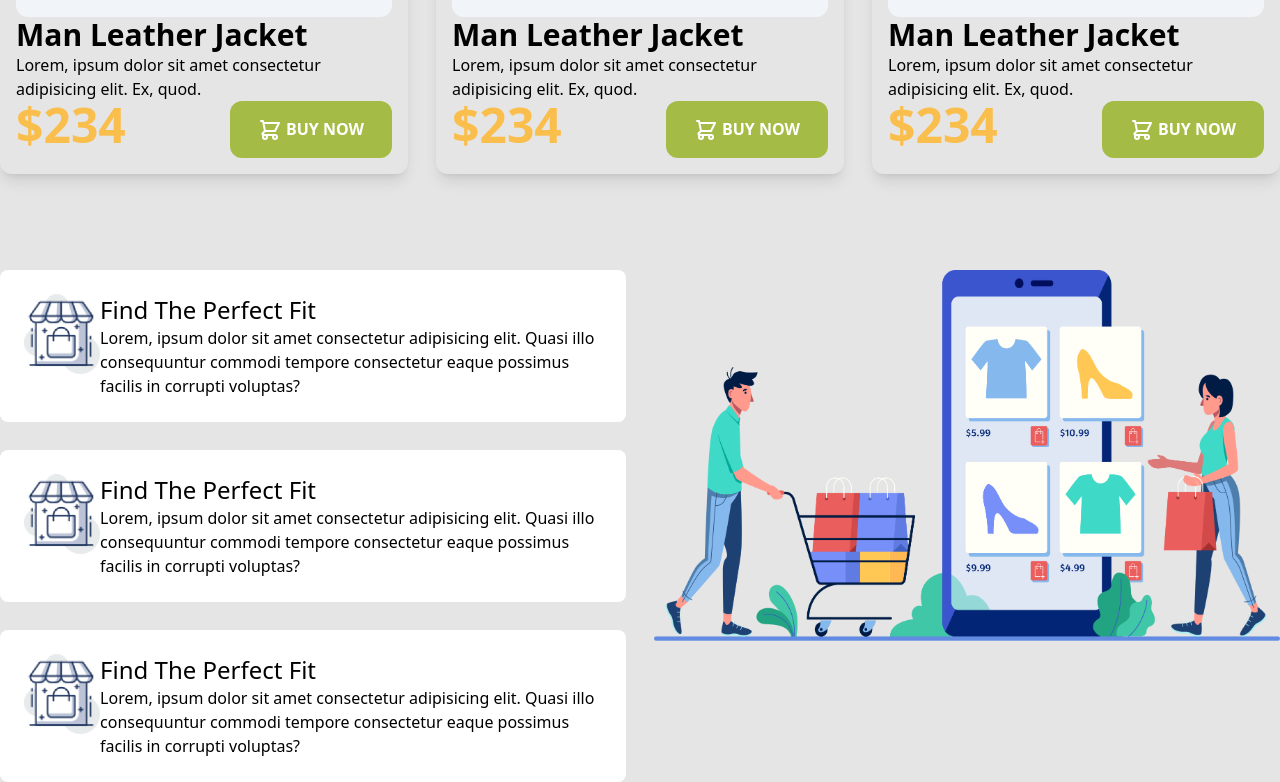
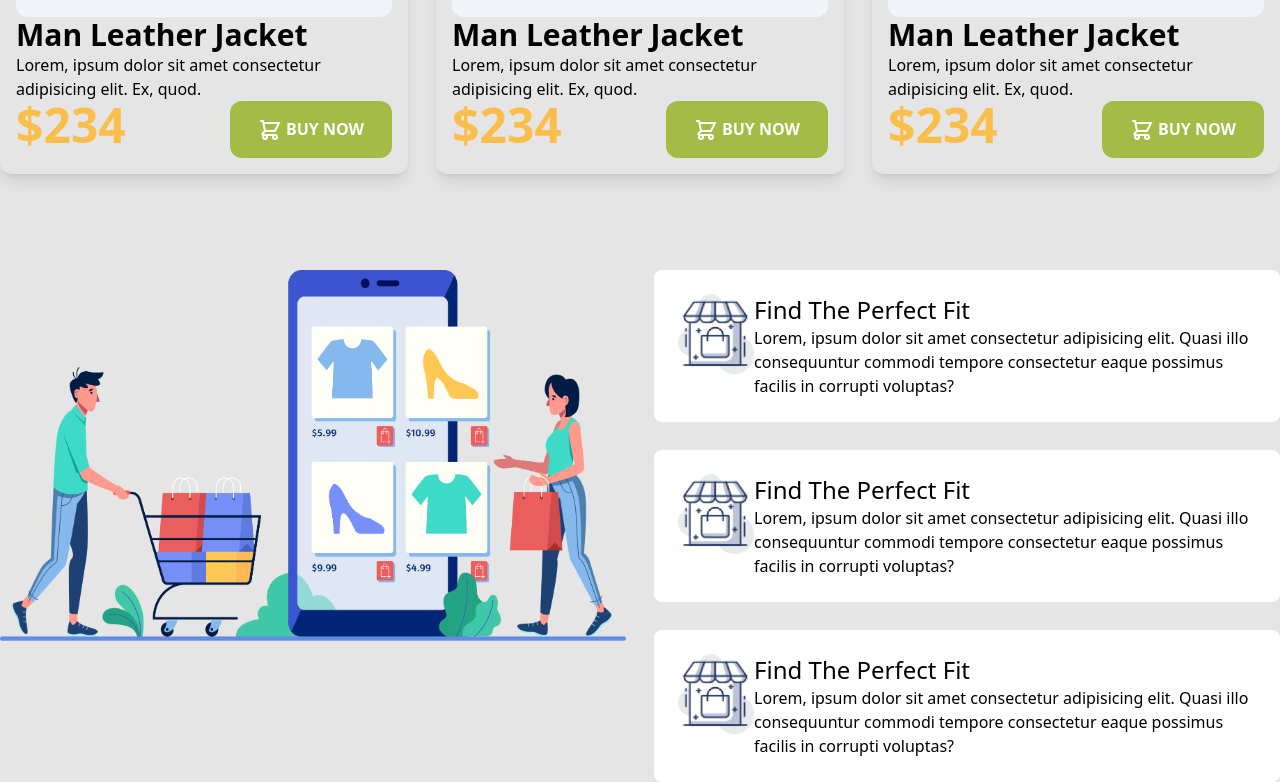
Before and after one commit to shapna-akter/penguin-with-tailwind, a plain HTML site: page index.html in a window 1280 px wide. Shown: the part 1953-2735 px from the top of the page. Drawn offline with nearby package versions, Linux system fonts and the light colour scheme.

Commit message:
modified for large device

```diff
--- a/index.html
+++ b/index.html
@@ -157,7 +157,7 @@
 
 <!-- our benefits -->
 <section>
-    <div class="grid grid-cols-2 gap-7">
+    <div class="grid lg:grid-cols-2 gap-7">
         <div class="rounded-lg flex bg-white p-6">
             <img class="w-20 h-20" src="./images/house.png" alt="">
             <div>
@@ -165,7 +165,7 @@
                 <p>Lorem, ipsum dolor sit amet consectetur adipisicing elit. Quasi illo consequuntur commodi tempore consectetur eaque possimus facilis in corrupti voluptas?</p>
             </div>
         </div>
-        <div class="row-span-3">
+        <div class="lg:row-span-3 order-first">
             <img src="./images/shopping.png" alt="">
         </div>
         <div class="rounded-lg flex bg-white p-6">
@@ -185,6 +185,6 @@
         </div>
     </div>
 </section>
-  </main>
+</main>
 </body>
 </html>
```
Also changed, not shown: tailwind.config.js (added, +8 -0 lines).
